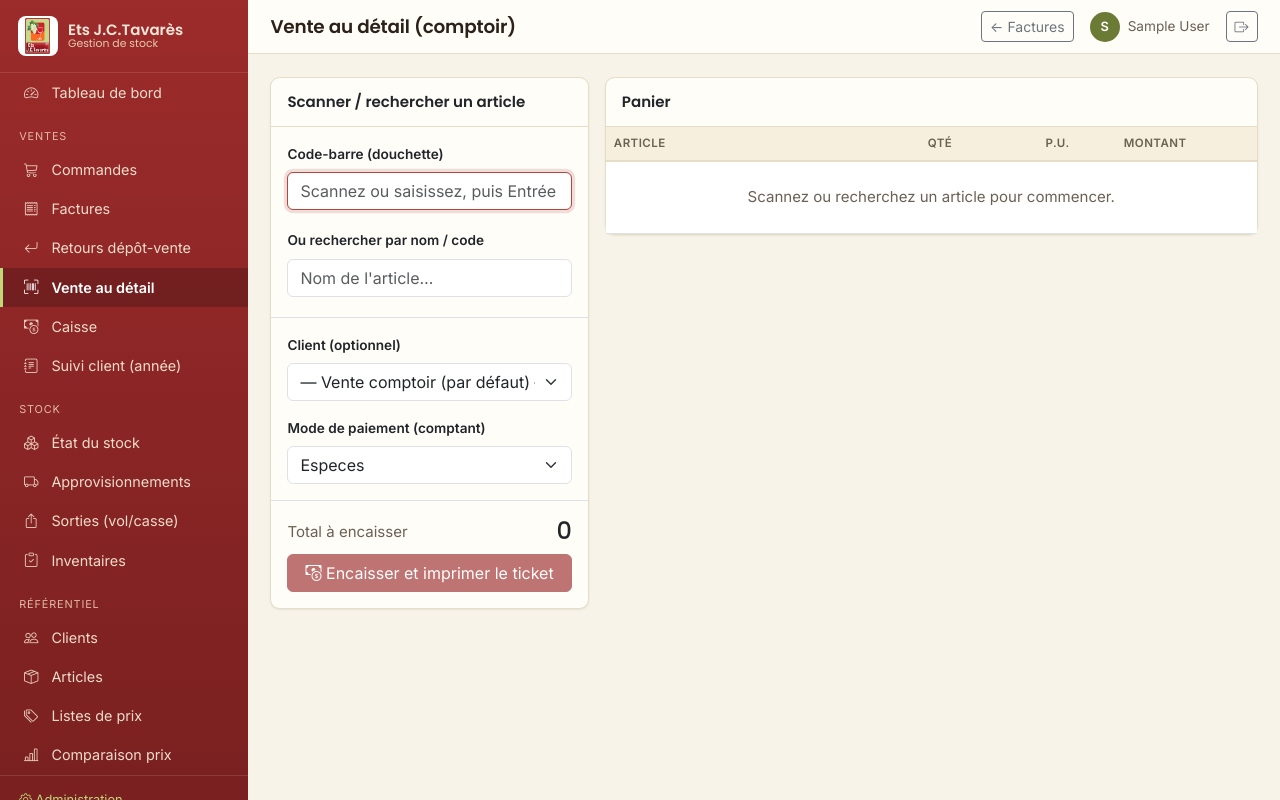
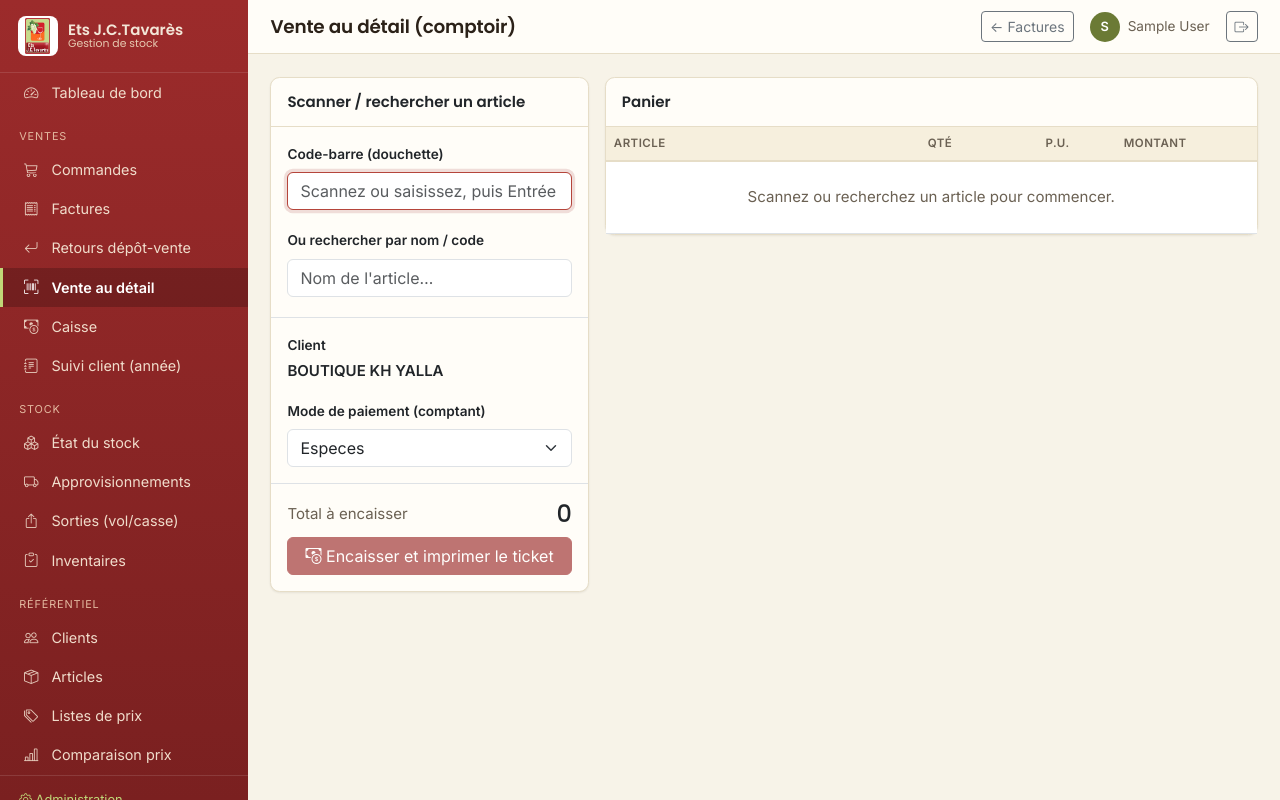
Before and after one commit to Mediasoftsenegal/gestion_stock, a Django app: page /ventes/vente-detail/ in a window 1280 px wide. Run offline with Django 4.2, Linux system fonts and the light colour scheme; the visitor is signed in with stand-in values (Sample User, id 1); data that the repository does not hold is empty.

Commit message:
La vente au detail pointe uniquement sur BOUTIQUE KH YALLA
client_comptoir() retourne desormais directement le client reel
« BOUTIQUE KH YALLA » (C87, liste de tarifs BOUTIQUE) au lieu d'un
client technique « VENTE COMPTOIR » generique. La vue et le
formulaire de vente au detail n'acceptent plus de choisir un autre
client : le champ devient un libelle fixe.

Co-Authored-By: Claude Sonnet 5 <noreply@anthropic.com>

```diff
--- a/ventes/services.py
+++ b/ventes/services.py
@@ -36,12 +36,17 @@ def liste_tarif_boutique():
 
 
 def client_comptoir():
-    """Client generique pour les ventes au detail (comptoir) sans client B2B
-    identifie. Les prix proviennent de la liste de tarifs BOUTIQUE ; cree
-    une seule fois (categorie a l'appui), puis reutilise pour toutes les
-    ventes suivantes."""
+    """Client pour les ventes au detail (comptoir) sans client B2B
+    identifie : pointe uniquement sur le client reel « BOUTIQUE KH YALLA »
+    (seul client/boutique concerne par la vente au detail), dont les prix
+    proviennent de la liste de tarifs BOUTIQUE."""
     from clients.models import CategorieClient, Client
 
+    client = Client.objects.filter(nomclient__iexact="BOUTIQUE KH YALLA").first()
+    if client:
+        return client
+
+    # Filet de securite si ce client venait a disparaitre/etre renomme.
     categorie, _ = CategorieClient.objects.get_or_create(
         nom_categorie="VENTE COMPTOIR",
         defaults={"description": "Categorie technique pour les ventes au detail sans client identifie."},
--- a/ventes/templates/ventes/vente_detail.html
+++ b/ventes/templates/ventes/vente_detail.html
@@ -20,11 +20,10 @@
         <div id="searchResults" class="list-group mt-1" style="max-height:220px;overflow:auto"></div>
       </div>
       <div class="card-body border-top">
-        <label class="form-label">Client (optionnel)</label>
-        <select name="client" class="form-select mb-3">
-          <option value="">— Vente comptoir (par défaut) —</option>
-          {% for c in clients %}<option value="{{ c.id }}">{{ c.nom }}</option>{% endfor %}
-        </select>
+        <div class="mb-3">
+          <label class="form-label mb-1">Client</label>
+          <div class="form-control-plaintext py-0 fw-semibold">BOUTIQUE KH YALLA</div>
+        </div>
         <label class="form-label">Mode de paiement (comptant)</label>
         <select name="mode" class="form-select">
           {% for val, lib in modes %}<option value="{{ val }}">{{ lib }}</option>{% endfor %}
--- a/ventes/views.py
+++ b/ventes/views.py
@@ -871,12 +871,13 @@ def vente_detail_create(request):
     """Vente au detail (comptoir) : panier scanne/recherche, encaissement
     immediat au comptant, decompte du stock, ticket imprimable en retour."""
     if request.method == "POST":
-        client_id = request.POST.get("client")
         mode = request.POST.get("mode", Paiement.Mode.ESPECES)
         articles = request.POST.getlist("article")
         quantites = request.POST.getlist("quantite")
 
-        client = get_object_or_404(Client, pk=client_id) if client_id else client_comptoir()
+        # La vente au detail pointe uniquement sur BOUTIQUE KH YALLA :
+        # aucun autre client n'est accepte pour ce flux.
+        client = client_comptoir()
 
         lignes_valides = [
             (a, qv)
@@ -930,7 +931,6 @@ def vente_detail_create(request):
 
     contexte = {
         "actif": "vente_detail",
-        "clients": Client.objects.filter(actif=True).order_by("nomclient"),
         "modes": Paiement.Mode.choices,
     }
     return render(request, "ventes/vente_detail.html", contexte)
```
